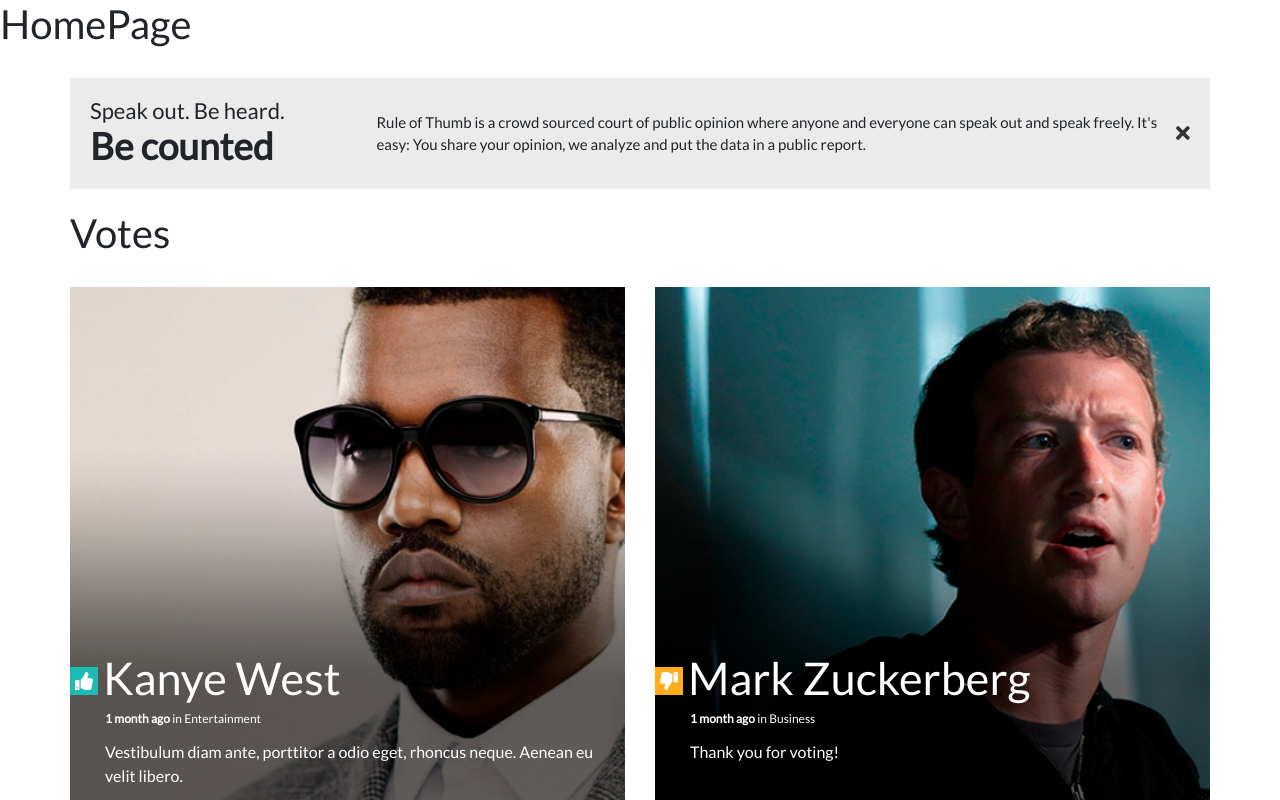
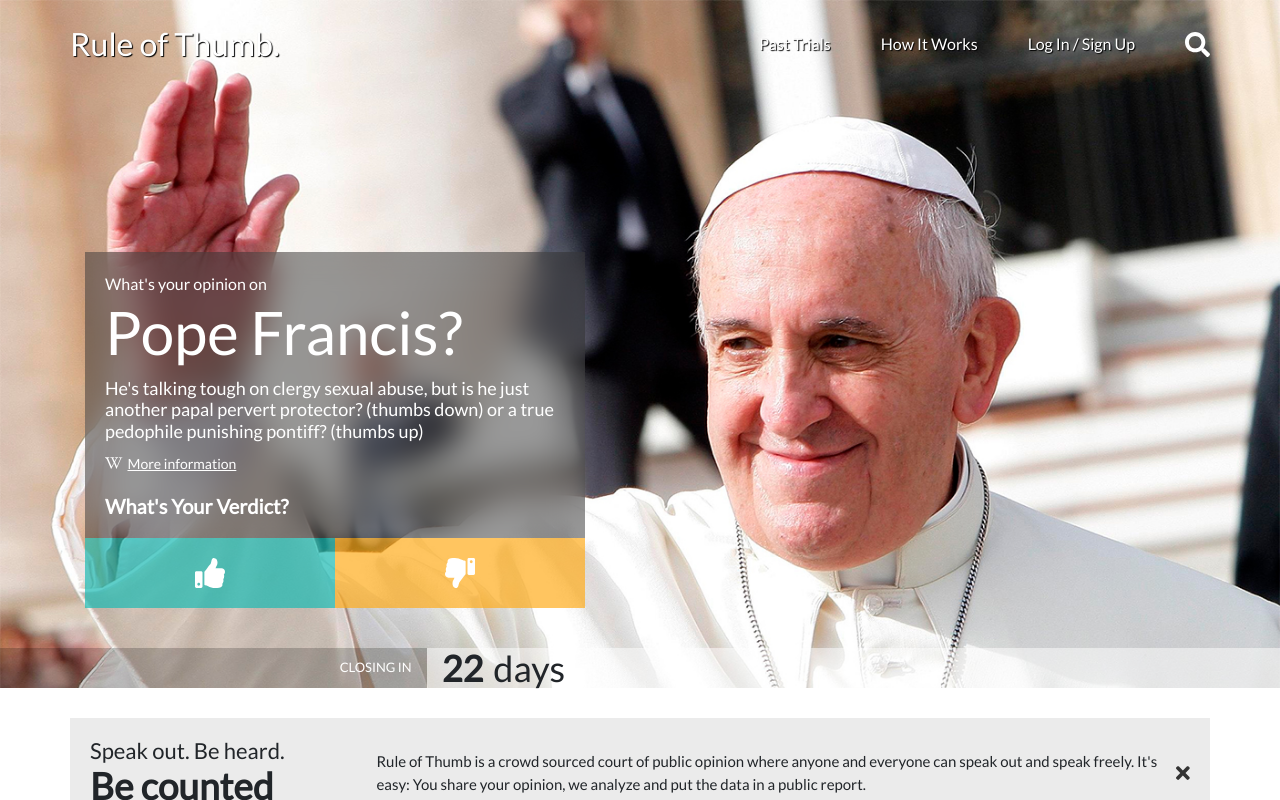
Before and after one commit to AdrCard90/zemoga-prueba, a React (Create React App) app: page / in a window 1280 px wide. Shown: the top 800 px of the page. Built offline with nearby package versions, Linux system fonts and the light colour scheme.

Commit message:
Highlighted celebrity section desktop

```diff
--- a/public/index.html
+++ b/public/index.html
@@ -11,7 +11,10 @@
     />
     <link rel="apple-touch-icon" href="logo192.png" />
     <!-- Add Font Lato -->
-    <link href="https://fonts.googleapis.com/css?family=Lato&display=swap" rel="stylesheet">
+    <link
+      href="https://fonts.googleapis.com/css?family=Lato&display=swap"
+      rel="stylesheet"
+    />
     <!--
       manifest.json provides metadata used when your web app is installed on a
       user's mobile device or desktop. See https://developers.google.com/web/fundamentals/web-app-manifest/
@@ -41,5 +44,20 @@
       To begin the development, run `npm start` or `yarn start`.
       To create a production bundle, use `npm run build` or `yarn build`.
     -->
+    <script
+      src="https://code.jquery.com/jquery-3.3.1.slim.min.js"
+      integrity="sha384-q8i/X+965DzO0rT7abK41JStQIAqVgRVzpbzo5smXKp4YfRvH+8abtTE1Pi6jizo"
+      crossorigin="anonymous"
+    ></script>
+    <script
+      src="https://cdnjs.cloudflare.com/ajax/libs/popper.js/1.14.7/umd/popper.min.js"
+      integrity="sha384-UO2eT0CpHqdSJQ6hJty5KVphtPhzWj9WO1clHTMGa3JDZwrnQq4sF86dIHNDz0W1"
+      crossorigin="anonymous"
+    ></script>
+    <script
+      src="https://stackpath.bootstrapcdn.com/bootstrap/4.3.1/js/bootstrap.min.js"
+      integrity="sha384-JjSmVgyd0p3pXB1rRibZUAYoIIy6OrQ6VrjIEaFf/nJGzIxFDsf4x0xIM+B07jRM"
+      crossorigin="anonymous"
+    ></script>
   </body>
 </html>
--- /dev/null
+++ b/src/components/Header/Header.jsx
@@ -0,0 +1,49 @@
+import { faSearch } from "@fortawesome/free-solid-svg-icons";
+import { FontAwesomeIcon } from "@fortawesome/react-fontawesome";
+import React from "react";
+import { Link } from "react-router-dom";
+import "./Header.scss";
+
+const Header = () => {
+  return (
+    <header className="container header">
+      <div className="row">
+        <div className="col-12 header__nav">
+          <nav className="navbar navbar-expand-lg">
+            <Link to="/" className="navbar-brand header__logo">
+              Rule of Thumb.
+            </Link>
+            <button
+              className="navbar-toggler"
+              type="button"
+              data-toggle="collapse"
+              data-target="#navbarSupportedContent"
+              aria-controls="navbarSupportedContent"
+              aria-expanded="false"
+              aria-label="Toggle navigation"
+            >
+              <span className="navbar-toggler-icon"></span>
+            </button>
+            <div
+              className="collapse navbar-collapse"
+              id="navbarSupportedContent"
+            >
+              <Link to="/past-trials" className="header__link">
+                Past Trials
+              </Link>
+              <Link to="/how-it-works" className="header__link">
+                How It Works
+              </Link>
+              <Link to="/login" className="header__link">
+                Log In / Sign Up
+              </Link>
+              <FontAwesomeIcon className="header__icon" icon={faSearch} />
+            </div>
+          </nav>
+        </div>
+      </div>
+    </header>
+  );
+};
+
+export default Header;
--- /dev/null
+++ b/src/components/Header/Header.scss
@@ -0,0 +1,54 @@
+@import "../../variables.scss";
+
+.header {
+  left: 50%;
+  position: absolute;
+  transform: translateX(-50%);
+  z-index: 1;
+
+  &__nav {
+    background-color: transparent;
+    padding: 15px 0;
+  }
+
+  .navbar {
+    padding: 0;
+  }
+
+  .navbar-toggler {
+    margin-right: 30px;
+  }
+
+  &__logo {
+    color: $white;
+    font-size: 32px;
+    font-weight: $regular;
+    text-shadow: 1px 1px 1px black;
+  }
+
+  .navbar-collapse {
+    justify-content: flex-end;
+  }
+
+  &__link {
+    color: $white;
+    font-size: 16px;
+    font-weight: $light;
+    margin-right: 50px;
+    text-shadow: 1px 1px 1px black;
+
+    &:hover {
+      text-decoration: none;
+    }
+  }
+
+  &__icon {
+    color: $white;
+    cursor: pointer;
+    font-size: 25px;
+
+    &:hover {
+      color: $turquoise;
+    }
+  }
+}
--- /dev/null
+++ b/src/components/HighlightedCelebrity/HighlightedCelebrity.jsx
@@ -0,0 +1,31 @@
+import React from "react";
+import francis from "../../assets/images/popi-francis.jpg";
+import HighlightedCelebrityBox from "../../components/HighlightedCelebrityBox/HighlightedCelebrityBox";
+import "./HighlightedCelebrity.scss";
+
+const HighlightedCelebrity = () => {
+  return (
+    <header className="container-fluid">
+      <div className="row">
+        <div
+          className="col-12 highlighted"
+          style={{ backgroundImage: `url(${francis})` }}
+        >
+          <HighlightedCelebrityBox />
+          <div className="highlighted__days">
+            <div className="col-4 highlighted__days-title">
+              <p className="highlighted__closing-text">CLOSING IN</p>
+            </div>
+            <div className="col-8 highlighted__days-text">
+              <p className="highlighted__closing-days">
+                <strong>22</strong> days
+              </p>
+            </div>
+          </div>
+        </div>
+      </div>
+    </header>
+  );
+};
+
+export default HighlightedCelebrity;
--- /dev/null
+++ b/src/components/HighlightedCelebrity/HighlightedCelebrity.scss
@@ -0,0 +1,61 @@
+@import "../../variables.scss";
+
+.highlighted {
+  background-repeat: no-repeat;
+  background-size: cover;
+  background-position-x: center;
+  display: flex;
+  flex-direction: column;
+  justify-content: flex-end;
+  min-height: 53.711vw;
+  padding: 0;
+
+  &__days {
+    align-items: center;
+    height: 40px;
+    width: 100%;
+    display: flex;
+
+    strong {
+      margin-right: 3px;
+    }
+  }
+
+  &__days-title {
+    align-items: center;
+    background-color: rgba($black, 0.2);
+    color: $white;
+    display: flex;
+    height: 40px;
+    justify-content: flex-end;
+  }
+
+  &__days-text {
+    align-items: center;
+    background-color: rgba($white, 0.5);
+    display: flex;
+    height: 40px;
+    justify-content: flex-start;
+  }
+
+  &__closing-text {
+    font-size: 13px;
+    font-weight: $regular;
+  }
+
+  &__closing-days {
+    font-size: 36px;
+  }
+
+  @media (max-width: 1023px) {
+    min-height: 550px;
+  }
+
+  @media (max-width: 767px) {
+    min-height: 450px;
+  }
+
+  @media (max-width: 575px) {
+    min-height: 420px;
+  }
+}
--- /dev/null
+++ b/src/components/HighlightedCelebrityBox/HighlightedCelebrityBox.jsx
@@ -0,0 +1,58 @@
+import { faWikipediaW } from "@fortawesome/free-brands-svg-icons";
+import { faThumbsUp } from "@fortawesome/free-solid-svg-icons";
+import { FontAwesomeIcon } from "@fortawesome/react-fontawesome";
+import React from "react";
+import "./HighlightedCelebrityBox.scss";
+
+const HighlightedCelebrityBox = () => {
+  return (
+    <section className="container">
+      <div className="row">
+        <div className="col-12">
+          <div className="celebrity-box">
+            <div className="celebrity-box__information">
+              <p className="celebrity-box__text">What's your opinion on</p>
+              <h1 className="celebrity-box__title">Pope Francis?</h1>
+              <h2 className="celebrity-box__description">
+                He's talking tough on clergy sexual abuse, but is he just
+                another papal pervert protector? (thumbs down) or a true
+                pedophile punishing pontiff? (thumbs up)
+              </h2>
+              <div className="celebrity-box__wikipedia">
+                <FontAwesomeIcon
+                  className="celebrity-box__wikipedia-icon"
+                  icon={faWikipediaW}
+                />
+                <a
+                  href="https://en.wikipedia.org/wiki/Pope_Francis"
+                  className="celebrity-box__wikipedia-link"
+                  target="_blank"
+                  rel="noopener noreferrer"
+                >
+                  More information
+                </a>
+              </div>
+              <h2 className="celebrity-box__question">What's Your Verdict?</h2>
+            </div>
+            <div className="celebrity-box__votes">
+              <div className="celebrity-box__vote opacity-positive">
+                <FontAwesomeIcon
+                  className="celebrity-box__icon"
+                  icon={faThumbsUp}
+                />
+              </div>
+              <div className="celebrity-box__vote opacity-negative">
+                <FontAwesomeIcon
+                  className="celebrity-box__icon rotated-180"
+                  icon={faThumbsUp}
+                />
+              </div>
+            </div>
+          </div>
+        </div>
+      </div>
+    </section>
+  );
+};
+
+export default HighlightedCelebrityBox;
--- /dev/null
+++ b/src/components/HighlightedCelebrityBox/HighlightedCelebrityBox.scss
@@ -0,0 +1,70 @@
+@import "../../variables.scss";
+
+.celebrity-box {
+  width: 45%;
+  margin-bottom: 40px;
+
+  &__information {
+    background-color: rgba($dark-grey, 0.5);
+    backdrop-filter: saturate(80%);
+    backdrop-filter: blur(16px);
+    color: $white;
+    padding: 20px;
+  }
+
+  &__text {
+    font-size: 16px;
+    font-weight: $light;
+  }
+
+  &__title {
+    font-size: 60px;
+    font-weight: $regular;
+    margin-bottom: 10px;
+  }
+
+  &__description {
+    font-size: 18px;
+    font-weight: $light;
+    margin-bottom: 10px;
+  }
+
+  &__wikipedia {
+    align-items: center;
+    display: flex;
+    margin-bottom: 20px;
+  }
+
+  &__wikipedia-icon {
+    font-size: 14px;
+    margin-right: 5px;
+  }
+
+  &__wikipedia-link {
+    font-size: 14px;
+    color: $white;
+    text-decoration: underline;
+  }
+
+  &__question {
+    font-size: 20px;
+    font-weight: $bold;
+  }
+
+  &__votes {
+    display: flex;
+    height: 70px;
+  }
+
+  &__vote {
+    align-items: center;
+    display: flex;
+    justify-content: center;
+    width: 50%;
+  }
+
+  &__icon {
+    color: $white;
+    font-size: 30px;
+  }
+}
--- a/src/pages/homepage/homepage.jsx
+++ b/src/pages/homepage/homepage.jsx
@@ -1,6 +1,8 @@
 import React from "react";
 import CelebritiesList from "../../components/CelebritiesList/CelebritiesList";
 import Footer from "../../components/Footer/Footer";
+import Header from "../../components/Header/Header";
+import HighlightedCelebrity from "../../components/HighlightedCelebrity/HighlightedCelebrity";
 import MessageBanner from "../../components/MessageBanner/MessageBanner";
 import SubmitBanner from "../../components/SubmitBanner/SubmitBanner";
 import "./HomePage.scss";
@@ -8,7 +10,8 @@
 const HomePage = () => {
   return (
     <>
-      <h1>HomePage</h1>
+      <Header />
+      <HighlightedCelebrity />
       <MessageBanner />
       <CelebritiesList />
       <SubmitBanner />
```
